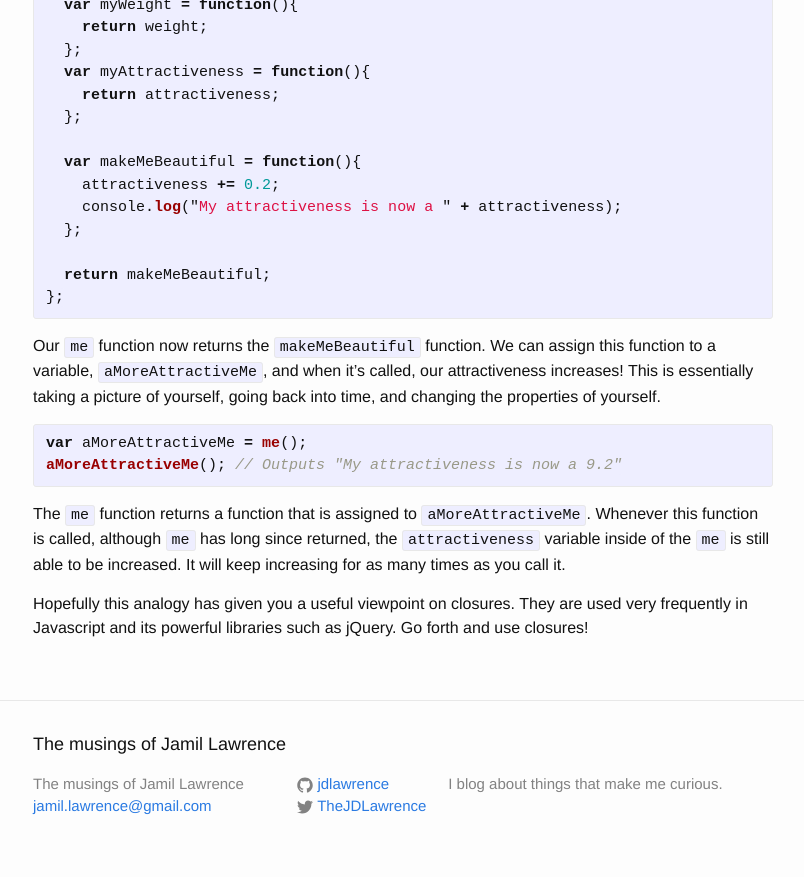
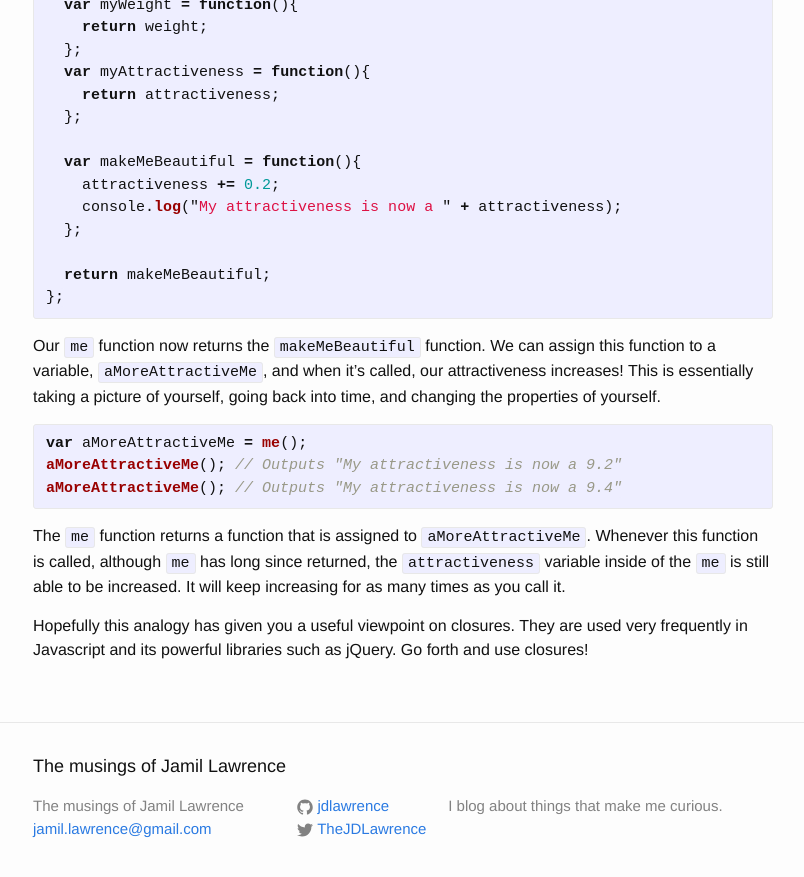
Before and after one commit to jdlawrence/jdlawrence.github.io, a Jekyll site: the page built from _posts/2015-07-08-quandary-over-closures.markdown, in a window 1280 px wide and 900 px high, scrolled down 1770 px. Shown: the top 877 px of the window, without its empty margins (237-1041 px from the left). Built offline with Jekyll 4.4.1, drawn with Linux system fonts in a browser that asks for light colours.

Commit message:
Added another call to aMoreAttractiveMe to last example

```diff
--- a/_posts/2015-07-08-quandary-over-closures.markdown
+++ b/_posts/2015-07-08-quandary-over-closures.markdown
@@ -82,6 +82,7 @@ Our `me` function now returns the `makeMeBeautiful` function. We can assign this
 {% highlight js %}
 var aMoreAttractiveMe = me();
 aMoreAttractiveMe(); // Outputs "My attractiveness is now a 9.2"
+aMoreAttractiveMe(); // Outputs "My attractiveness is now a 9.4"
 {% endhighlight %}
 
 The `me` function returns a function that is assigned to `aMoreAttractiveMe`. Whenever this function is called, although `me` has long since returned, the `attractiveness` variable inside of the `me` is still able to be increased. It will keep increasing for as many times as you call it.
```
